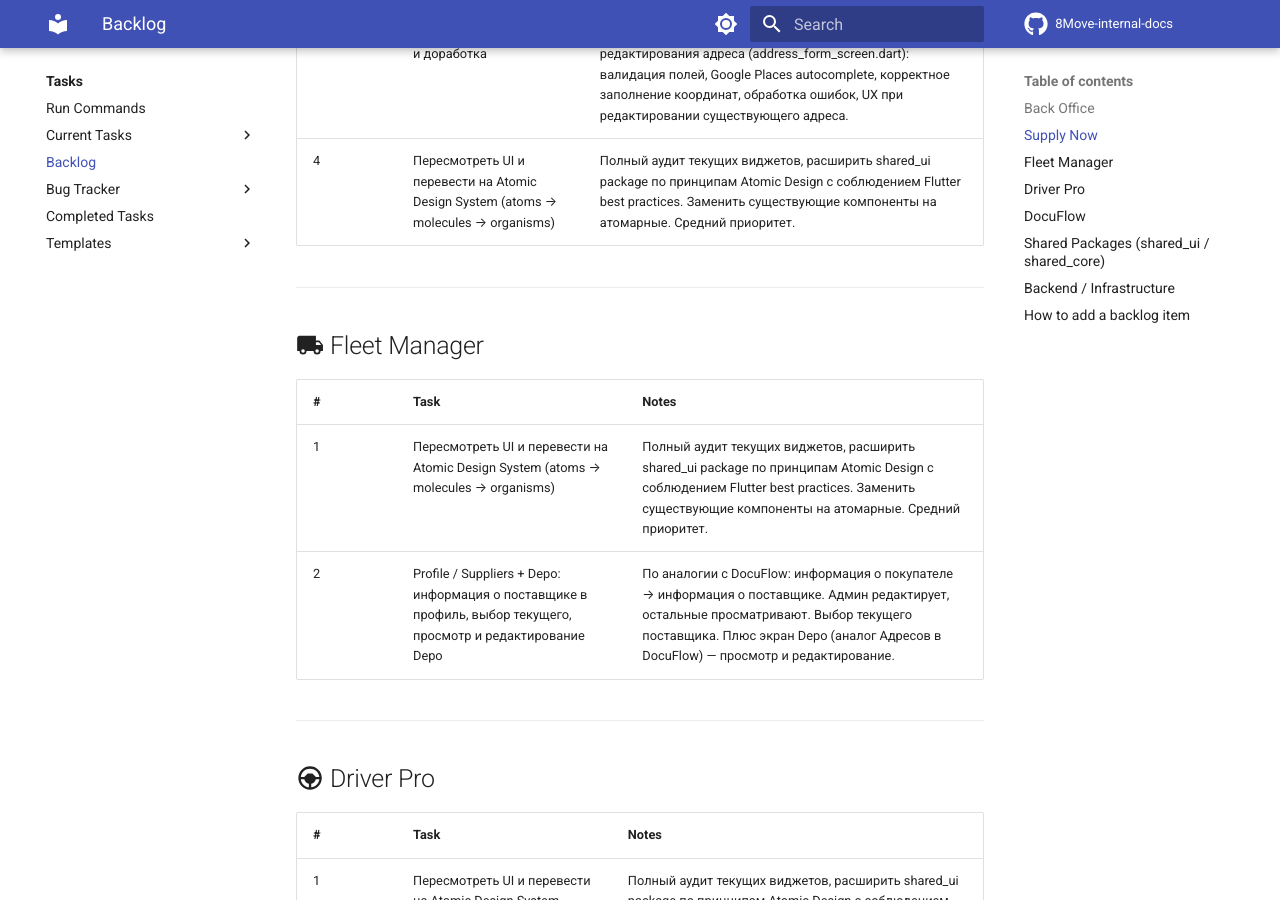
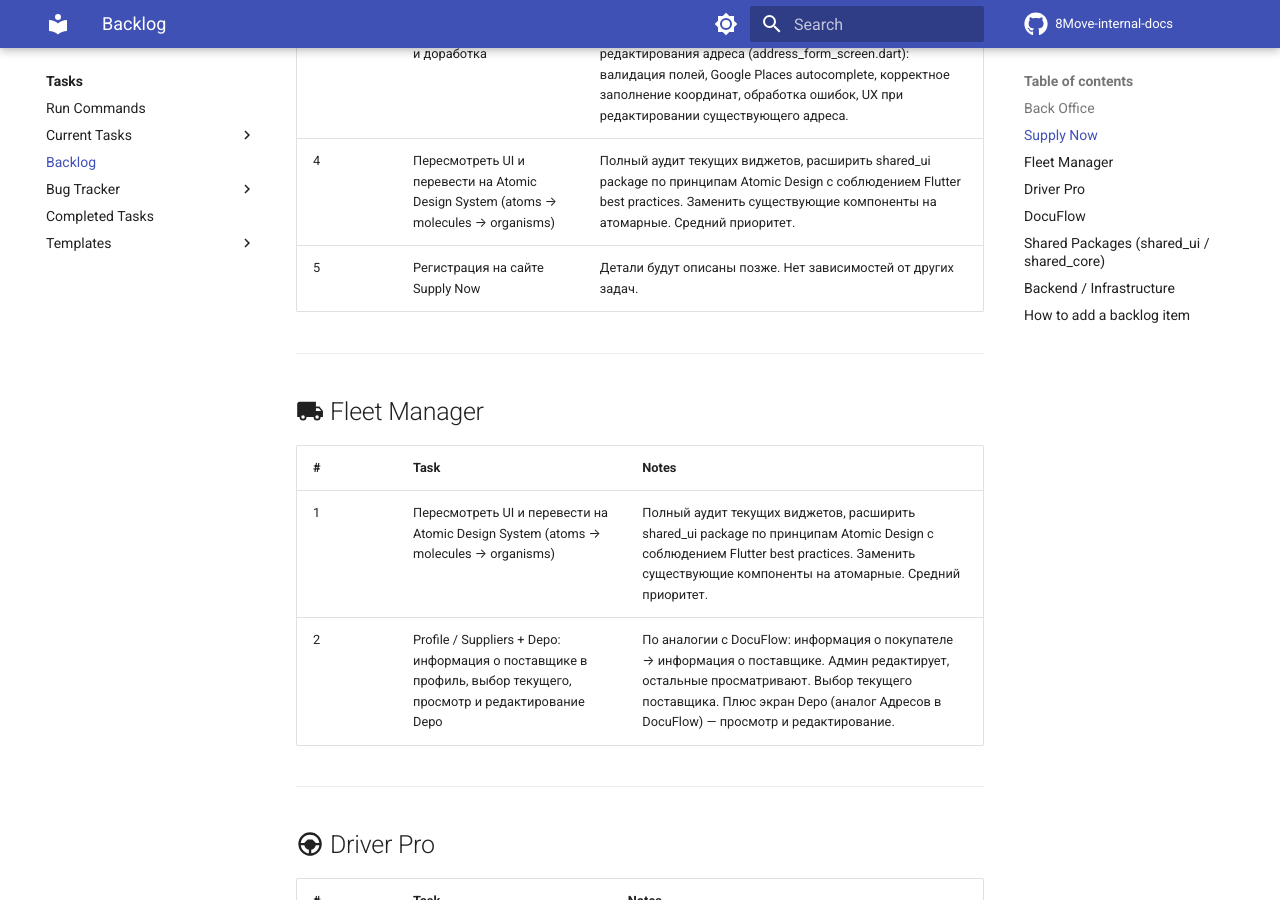
Before and after one commit to MaxShytov/8Move-internal-docs, an MkDocs documentation site: the page built from docs/tasks/backlog.md, in a window 1280 px wide and 900 px high, scrolled down 1432 px. Built offline with MkDocs 1.6.1 and Material for MkDocs 9.7.7, drawn with Linux system fonts in a browser that asks for light colours; comment, search, counter and statistics services are not loaded.

Commit message:
backlog: add Registration on Supply Now website to Supply Now
Co-Authored-By: Claude Opus 4.6 <noreply@anthropic.com>

```diff
--- a/docs/tasks/backlog.md
+++ b/docs/tasks/backlog.md
@@ -26,6 +26,7 @@ Ideas and planned tasks that are not yet in active development. When a task move
 | 2 | Billing & Registered Address editing | Дать возможность client admin редактировать Billing address и Registered address компании в Profile. Аналогично Primary address — с проверкой на наличие заказов. Зависит от задачи Client Addresses Profile. |
 | 3 | Address Form — проверка и доработка | Проверить и донастроить форму добавления/редактирования адреса (address_form_screen.dart): валидация полей, Google Places autocomplete, корректное заполнение координат, обработка ошибок, UX при редактировании существующего адреса. |
 | 4 | Пересмотреть UI и перевести на Atomic Design System (atoms → molecules → organisms) | Полный аудит текущих виджетов, расширить shared_ui package по принципам Atomic Design с соблюдением Flutter best practices. Заменить существующие компоненты на атомарные. Средний приоритет. |
+| 5 | Регистрация на сайте Supply Now | Детали будут описаны позже. Нет зависимостей от других задач. |
 
 ---
 
```
